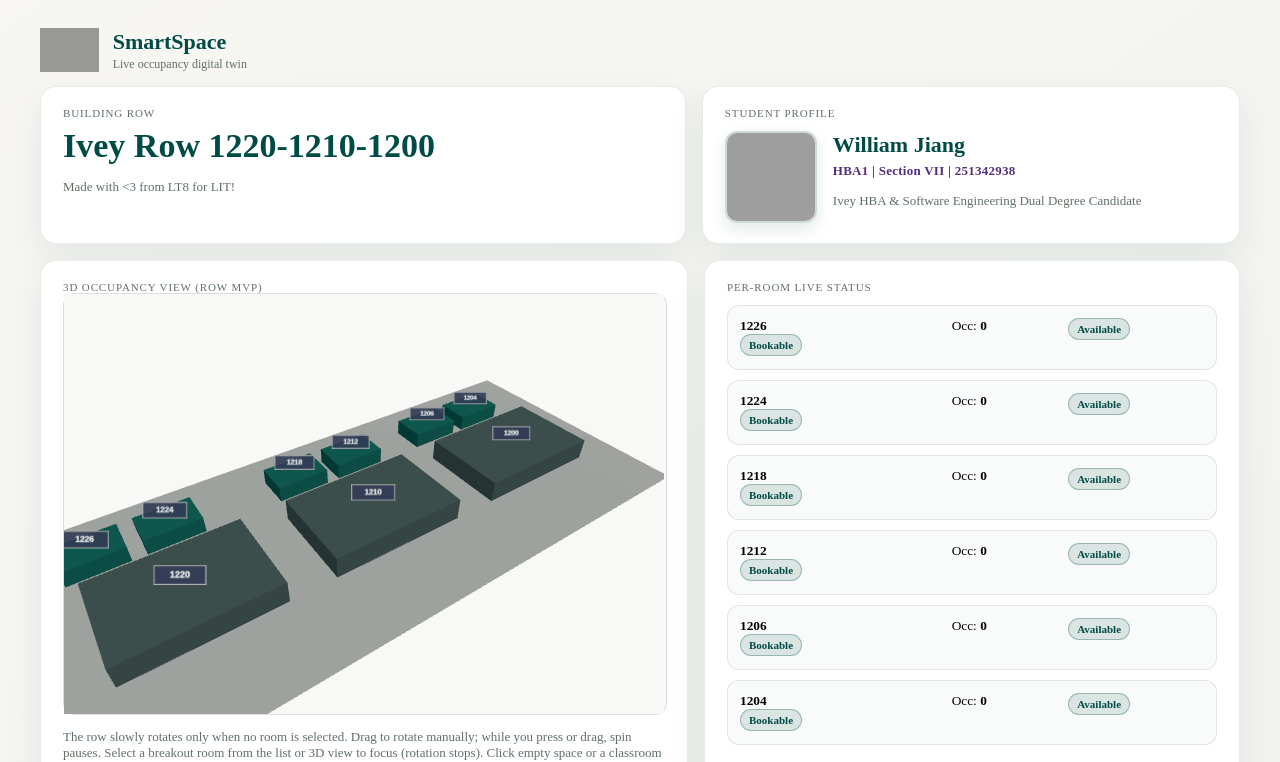
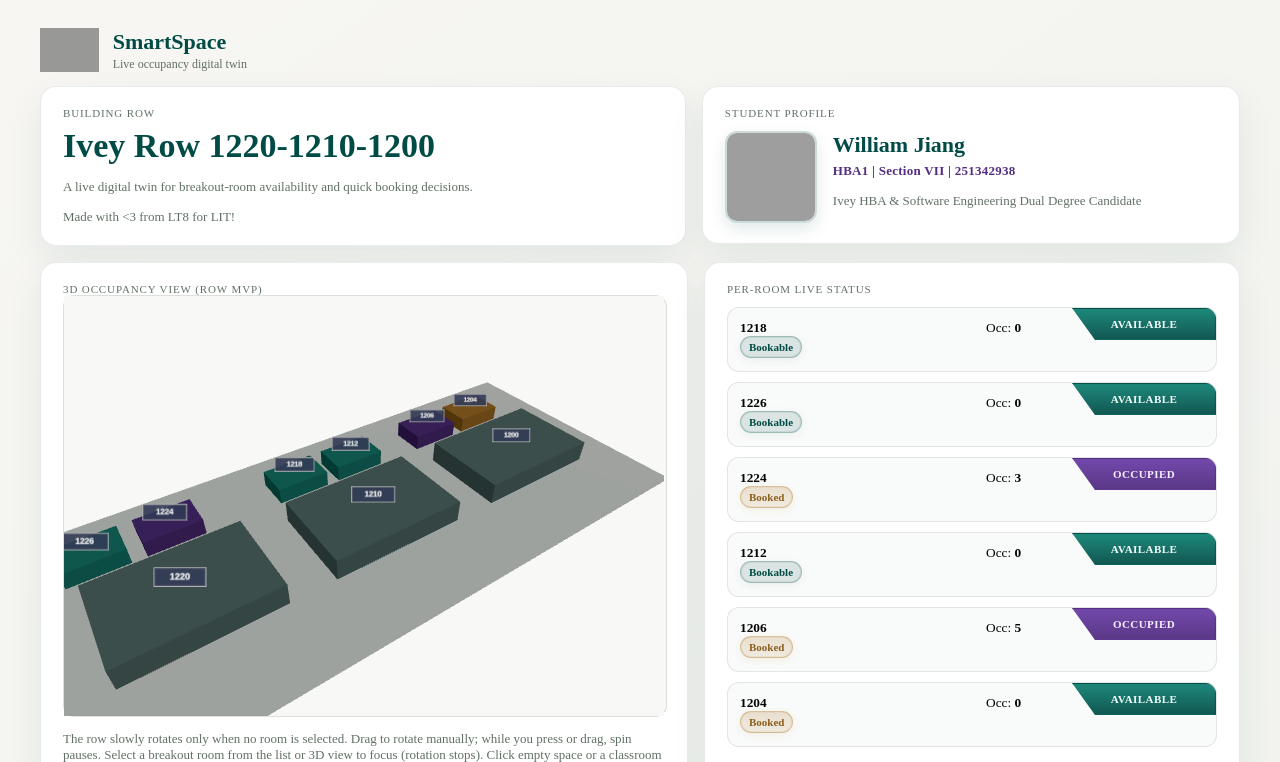
Before and after one commit to WilliamxJiang/IveyRoomIQ, a Flask app: page / in a window 1280 px wide. Shown: the top 762 px of the page. Run offline with Flask 3, Linux system fonts and the light colour scheme; grey boxes are pictures that could not be loaded.

Commit message:
Refine SmartSpace demo behavior and room-state UX.
Improve live demo mapping to room 1218, stabilize crossing detection for entry/exit counting, expand chat responses, and update status/booking visuals in the room list and selected-room panel.

Made-with: Cursor

```diff
--- a/app.py
+++ b/app.py
@@ -32,8 +32,9 @@ app = Flask(__name__)
 
 # Shared in-memory state (no DB). Guard with a lock since CV thread updates it.
 STATE_LOCK = threading.Lock()
-ROOM_ID = os.environ.get("ROOM_ID", "room-1210")
-ROOM_NAME = os.environ.get("SMARTSPACE_ROOM_NAME", "Room 1210")
+# Live demo room is fixed to 1218 for this MVP.
+ROOM_ID = "room-1218"
+ROOM_NAME = "1218"
 
 STATE = {
     "room_name": ROOM_NAME,
@@ -46,17 +47,22 @@ STATE = {
 # The active camera feed updates ROOM_ID in real time, while other rooms stay available
 # for manual event simulation endpoints during MVP demos.
 ROOMS = {
-    "room-1226": {"room_name": "1226", "occupancy": 0, "entries": 0, "exits": 0},
-    "room-1224": {"room_name": "1224", "occupancy": 0, "entries": 0, "exits": 0},
-    "room-1220": {"room_name": "1220", "occupancy": 0, "entries": 0, "exits": 0},
+    "room-1226": {"room_name": "1226", "occupancy": 0, "entries": 0, "exits": 0, "is_booked": False},
+    # Dummy booked + not available
+    "room-1224": {"room_name": "1224", "occupancy": 3, "entries": 8, "exits": 5, "is_booked": True},
+    "room-1220": {"room_name": "1220", "occupancy": 0, "entries": 0, "exits": 0, "is_booked": False},
     "room-1218": {"room_name": "1218", "occupancy": 0, "entries": 0, "exits": 0},
-    "room-1212": {"room_name": "1212", "occupancy": 0, "entries": 0, "exits": 0},
-    "room-1210": {"room_name": "1210", "occupancy": 0, "entries": 0, "exits": 0},
-    "room-1206": {"room_name": "1206", "occupancy": 0, "entries": 0, "exits": 0},
-    "room-1204": {"room_name": "1204", "occupancy": 0, "entries": 0, "exits": 0},
-    "room-1200": {"room_name": "1200", "occupancy": 0, "entries": 0, "exits": 0},
+    "room-1212": {"room_name": "1212", "occupancy": 0, "entries": 0, "exits": 0, "is_booked": False},
+    "room-1210": {"room_name": "1210", "occupancy": 0, "entries": 0, "exits": 0, "is_booked": False},
+    # Dummy booked + not available
+    "room-1206": {"room_name": "1206", "occupancy": 5, "entries": 11, "exits": 6, "is_booked": True},
+    # Dummy booked + available
+    "room-1204": {"room_name": "1204", "occupancy": 0, "entries": 4, "exits": 4, "is_booked": True},
+    "room-1200": {"room_name": "1200", "occupancy": 0, "entries": 0, "exits": 0, "is_booked": False},
 }
-ROOMS.setdefault(ROOM_ID, {"room_name": ROOM_NAME, "occupancy": 0, "entries": 0, "exits": 0})
+ROOMS.setdefault(
+    ROOM_ID, {"room_name": ROOM_NAME, "occupancy": 0, "entries": 0, "exits": 0, "is_booked": False}
+)
 
 FLOORPLAN_PATH = Path(
     os.environ.get(
@@ -143,6 +149,7 @@ def api_rooms():
         ROOMS[ROOM_ID]["occupancy"] = int(STATE.get("occupancy", 0))
         ROOMS[ROOM_ID]["entries"] = int(STATE.get("entries", 0))
         ROOMS[ROOM_ID]["exits"] = int(STATE.get("exits", 0))
+        ROOMS[ROOM_ID].setdefault("is_booked", False)
 
         rooms = []
         total_occupancy = 0
@@ -152,6 +159,7 @@ def api_rooms():
             occupancy = int(room.get("occupancy", 0))
             entries = int(room.get("entries", 0))
             exits = int(room.get("exits", 0))
+            is_booked = bool(room.get("is_booked", False))
             total_occupancy += occupancy
             total_entries += entries
             total_exits += exits
@@ -162,6 +170,7 @@ def api_rooms():
                     "occupancy": occupancy,
                     "entries": entries,
                     "exits": exits,
+                    "is_booked": is_booked,
                     "status": "Available" if occupancy == 0 else "Occupied",
                 }
             )
@@ -240,6 +249,22 @@ def _chat_reply(message: str) -> str:
 
     with STATE_LOCK:
         live_occ = int(STATE.get("occupancy", 0))
+
+    # --- Fun / custom campus Q&A ---
+    if (
+        "best" in m
+        and "prof" in m
+        and "lit" in m
+        and ("ivey" in m or "professor" in m or "teacher" in m)
+    ):
+        return "Yi(Zoe) Zou"
+
+    if (
+        "best" in m
+        and ("lt" in m or "learning team" in m)
+        and ("section 7" in m or "section vii" in m or "sec 7" in m)
+    ):
+        return "Learning Team 8"
 
     # --- Quiet / least busy (before generic “busy” peak answers) ---
     if any(
--- a/templates/index.html
+++ b/templates/index.html
@@ -78,23 +78,58 @@
         color: var(--ivey-green);
       }
       .status-pill {
-        display: inline-block;
-        padding: 7px 12px;
+        display: inline-flex;
+        align-items: center;
+        gap: 8px;
+        padding: 7px 14px;
         border-radius: 999px;
         font-weight: 700;
         margin-top: 10px;
         font-size: 12px;
-        letter-spacing: 0.03em;
+        letter-spacing: 0.02em;
+        box-shadow: inset 0 0 0 1px rgba(0, 0, 0, 0.04);
+        transition: transform 160ms ease, box-shadow 160ms ease;
+      }
+      .status-pill::before {
+        content: "";
+        width: 8px;
+        height: 8px;
+        border-radius: 999px;
+        display: inline-block;
+        box-shadow: 0 0 0 4px rgba(0, 0, 0, 0.03);
+      }
+      .status-pill:hover {
+        transform: translateY(-1px);
       }
       .ok {
-        background: rgba(0, 75, 69, 0.1);
-        border: 1px solid rgba(0, 75, 69, 0.3);
+        background: linear-gradient(180deg, rgba(0, 75, 69, 0.14), rgba(0, 75, 69, 0.08));
+        border: 1px solid rgba(0, 75, 69, 0.28);
         color: var(--ivey-green);
+        box-shadow: inset 0 0 0 1px rgba(0, 75, 69, 0.08), 0 2px 8px rgba(0, 75, 69, 0.08);
+      }
+      .ok::before {
+        background: #0c7f71;
+        box-shadow: 0 0 0 4px rgba(12, 127, 113, 0.18);
       }
       .bad {
-        background: rgba(82, 45, 128, 0.12);
-        border: 1px solid rgba(82, 45, 128, 0.35);
+        background: linear-gradient(180deg, rgba(82, 45, 128, 0.18), rgba(82, 45, 128, 0.11));
+        border: 1px solid rgba(82, 45, 128, 0.33);
         color: var(--ivey-purple);
+        box-shadow: inset 0 0 0 1px rgba(82, 45, 128, 0.09), 0 2px 8px rgba(82, 45, 128, 0.1);
+      }
+      .bad::before {
+        background: #6b3ea7;
+        box-shadow: 0 0 0 4px rgba(107, 62, 167, 0.18);
+      }
+      .warn {
+        background: linear-gradient(180deg, rgba(172, 116, 34, 0.2), rgba(172, 116, 34, 0.12));
+        border: 1px solid rgba(172, 116, 34, 0.35);
+        color: #8b5e1e;
+        box-shadow: inset 0 0 0 1px rgba(172, 116, 34, 0.08), 0 2px 8px rgba(172, 116, 34, 0.1);
+      }
+      .warn::before {
+        background: #ac7422;
+        box-shadow: 0 0 0 4px rgba(172, 116, 34, 0.18);
       }
       .muted {
         color: var(--muted);
@@ -124,6 +159,7 @@
         border: 1px solid rgba(19, 32, 24, 0.1);
         background: #f9fbfa;
         overflow: hidden;
+        position: relative;
       }
       .room-item.selected {
         border-color: rgba(82, 45, 128, 0.45);
@@ -135,9 +171,10 @@
         border: 0;
         background: transparent;
         display: grid;
-        grid-template-columns: 1.5fr 0.8fr 1fr;
+        grid-template-columns: 1.6fr 0.9fr;
         gap: 8px;
         padding: 12px;
+        padding-right: 96px;
         font-family: inherit;
         cursor: pointer;
       }
@@ -205,6 +242,64 @@
       .tag.bad {
         background: rgba(82, 45, 128, 0.14);
         color: var(--ivey-purple);
+      }
+      .status-ribbon {
+        position: absolute;
+        top: 0;
+        right: 0;
+        width: 126px;
+        height: 30px;
+        display: flex;
+        align-items: center;
+        justify-content: center;
+        font-size: 11px;
+        font-weight: 700;
+        letter-spacing: 0.04em;
+        text-transform: uppercase;
+        padding: 0 8px;
+        border: 1px solid transparent;
+        z-index: 3;
+        pointer-events: none;
+        clip-path: polygon(0 0, 100% 0, 100% 100%, 16% 100%);
+      }
+      .status-ribbon.ok {
+        background: linear-gradient(180deg, rgba(12, 127, 113, 0.93), rgba(0, 75, 69, 0.93));
+        border-color: rgba(0, 75, 69, 0.55);
+        color: #f2fffc;
+      }
+      .status-ribbon.bad {
+        background: linear-gradient(180deg, rgba(107, 62, 167, 0.95), rgba(82, 45, 128, 0.95));
+        border-color: rgba(82, 45, 128, 0.6);
+        color: #f5efff;
+      }
+      .card-ribbon {
+        position: absolute;
+        top: 0;
+        right: 0;
+        width: 148px;
+        height: 32px;
+        display: flex;
+        align-items: center;
+        justify-content: center;
+        font-size: 11px;
+        font-weight: 700;
+        letter-spacing: 0.05em;
+        text-transform: uppercase;
+        padding: 0 8px;
+        border: 1px solid transparent;
+        z-index: 2;
+        pointer-events: none;
+        clip-path: polygon(0 0, 100% 0, 100% 100%, 16% 100%);
+      }
+      .card-ribbon.ok {
+        background: linear-gradient(180deg, rgba(12, 127, 113, 0.95), rgba(0, 75, 69, 0.95));
+        border-color: rgba(0, 75, 69, 0.58);
+        color: #f2fffc;
+      }
+      .card-ribbon.bad {
+        background: linear-gradient(180deg, rgba(107, 62, 167, 0.96), rgba(82, 45, 128, 0.96));
+        border-color: rgba(82, 45, 128, 0.6);
+        color: #f6f0ff;
       }
       .floorplan {
         margin-top: 12px;
@@ -311,6 +406,8 @@
       }
       #selectedPanel {
         display: none;
+        position: relative;
+        overflow: hidden;
       }
       #selectedPanel.active {
         display: block;
@@ -365,6 +462,7 @@
         <div class="card">
           <div class="label">Building Row</div>
           <div class="value" id="roomName">Ivey Row 1220-1210-1200</div>
+          <div class="muted">A live digital twin for breakout-room availability and quick booking decisions.</div>
           <div class="muted">
             Made with &lt;3 from LT8 for LIT!
           </div>
@@ -392,7 +490,7 @@
             <div class="value" id="selectedRoomName">-</div>
             <div class="muted" id="selectedRoomMeta">Select a breakout room from the list or 3D view.</div>
             <div style="margin-top: 10px; display: flex; gap: 8px; align-items: center; flex-wrap: wrap">
-              <span class="tag ok" id="selectedRoomBookable">Bookable</span>
+              <span class="status-pill ok" id="selectedRoomBookable">Bookable</span>
               <span class="status-pill ok" id="selectedStatusPill" style="display: none">Available</span>
             </div>
           </div>
@@ -602,7 +700,7 @@
           pill.style.display = "none";
           return;
         }
-        pill.style.display = "inline-block";
+        pill.style.display = "inline-flex";
         const occ = room.occupancy > 0;
         pill.textContent = occ ? "Occupied" : "Available";
         pill.classList.remove("ok", "bad");
@@ -745,6 +843,10 @@
         document.getElementById("selectedRoomName").textContent = room.room_name;
         document.getElementById("selectedRoomMeta").textContent =
           `Occupancy ${room.occupancy} | Entries ${room.entries} | Exits ${room.exits}`;
+        const bookable = document.getElementById("selectedRoomBookable");
+        const isBooked = !!room.is_booked;
+        bookable.textContent = isBooked ? "Booked" : "Bookable";
+        bookable.className = `status-pill ${isBooked ? "warn" : "ok"}`;
         updateSelectedStatusPill(room);
 
         // Highlight selected mesh and gently zoom/focus the camera.
@@ -783,23 +885,33 @@
       function renderRoomTable() {
         const root = document.getElementById("roomList");
         root.innerHTML = "";
-        const rooms = Array.from(roomDataById.values());
+        const order = ["room-1218", "room-1226", "room-1224", "room-1212", "room-1206", "room-1204"];
+        const rooms = Array.from(roomDataById.values()).sort((a, b) => {
+          const ia = order.indexOf(a.room_id);
+          const ib = order.indexOf(b.room_id);
+          const ra = ia === -1 ? 999 : ia;
+          const rb = ib === -1 ? 999 : ib;
+          return ra - rb;
+        });
         const classroomIds = new Set(["room-1220", "room-1210", "room-1200"]);
         rooms.forEach((room) => {
           if (classroomIds.has(room.room_id)) return;
           const occupied = room.occupancy > 0;
           const isSelected = selectedRoomId === room.room_id;
+          const isBooked = !!room.is_booked;
+          const bookingClass = isBooked ? "warn" : "ok";
+          const bookingLabel = isBooked ? "Booked" : "Bookable";
 
           const item = document.createElement("div");
           item.className = `room-item${isSelected ? " selected details-expanded" : ""}`;
           item.innerHTML = `
+            <span class="status-ribbon ${occupied ? "bad" : "ok"}">${room.status}</span>
             <button class="room-head" data-room-id="${room.room_id}">
               <div>
                 <strong>${room.room_name}</strong><br />
-                <span class="tag ok">Bookable</span>
+                <span class="tag ${bookingClass}">${bookingLabel}</span>
               </div>
               <div>Occ: <strong>${room.occupancy}</strong></div>
-              <div><span class="tag ${occupied ? "bad" : "ok"}">${room.status}</span></div>
             </button>
             <div class="room-details">
               <div class="room-details-inner">
@@ -838,7 +950,16 @@
           const kind = roomKindById.get(room.room_id);
           const occupied = room.occupancy > 0;
           if (kind === "breakout") {
-            mesh.material.color.setHex(occupied ? 0x522d80 : 0x0c7f71);
+            if (room.is_booked && occupied) {
+              // booked + not available
+              mesh.material.color.setHex(0x522d80);
+            } else if (room.is_booked && !occupied) {
+              // booked + available
+              mesh.material.color.setHex(0xac7422);
+            } else {
+              // normal live availability
+              mesh.material.color.setHex(occupied ? 0x522d80 : 0x0c7f71);
+            }
           } else {
             mesh.material.color.setHex(0x57736f);
           }
```
Also changed, not shown: counter.py (+32 -6 lines).
